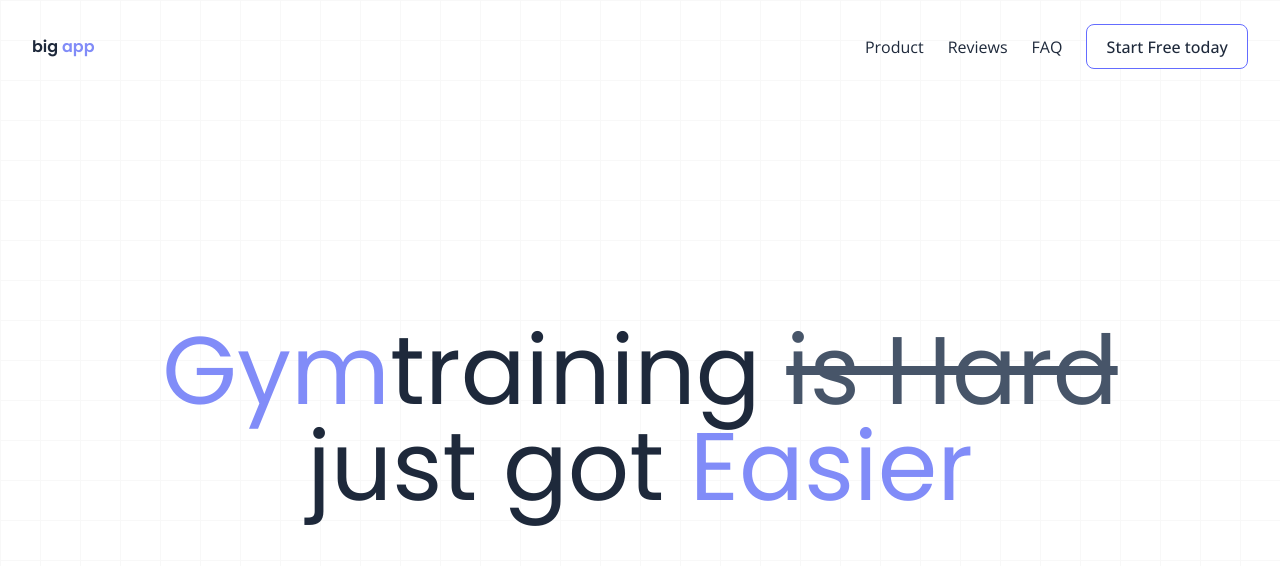
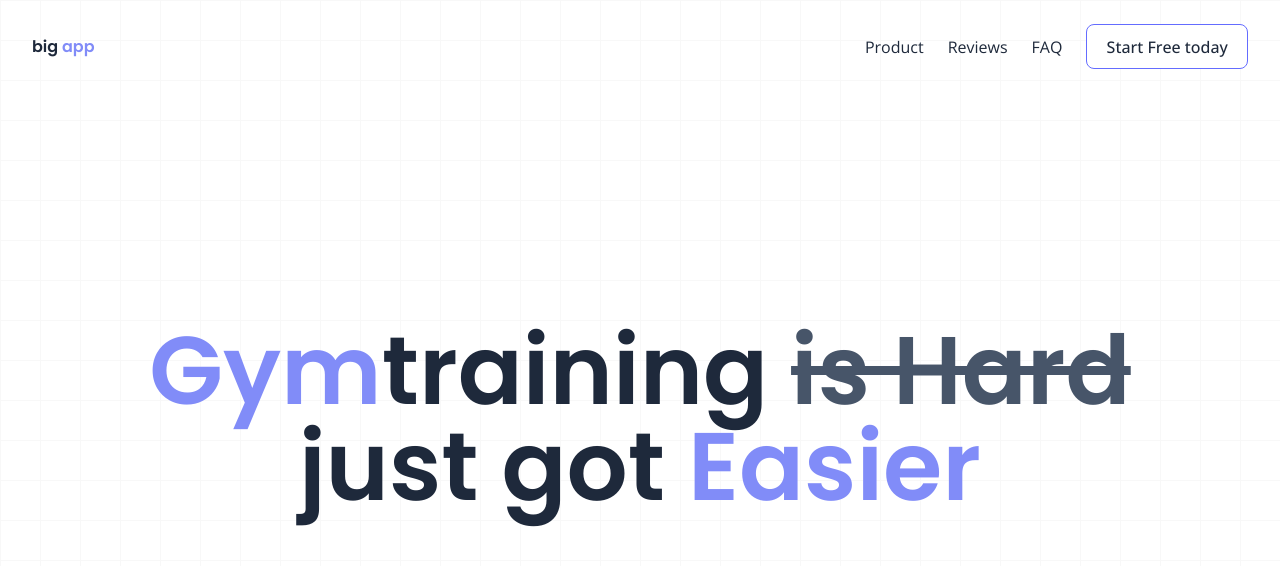
Before and after one commit to Martin2251/gym-app-landing, a SvelteKit app: page / in a window 1280 px wide. Shown: the top 566 px of the page. Built offline with nearby package versions, Linux system fonts and the light colour scheme.

Commit message:
font on hero

```diff
--- a/src/components/Hero.svelte
+++ b/src/components/Hero.svelte
@@ -8,7 +8,7 @@
 <SectionWrapper>
     <Header />
     <div class="flex flex-col gap-10 flex-1 items-center justify-center pb-10 md:pb-14">
-        <h2 class="text-5xl sm:text-6xl md:text-7xl lg:text-8xl max-w-[1200px] mx-auto w-full text-center">
+        <h2 class="text-5xl sm:text-6xl md:text-7xl lg:text-8xl max-w-[1200px] mx-auto w-full text-center font-semibold">
             <span class="text-indigo-400">Gym</span>training <span class="text-slate-600 line-through">is Hard</span><br/>
             just got <span class="text-indigo-400">Easier</span>
         </h2>
```
